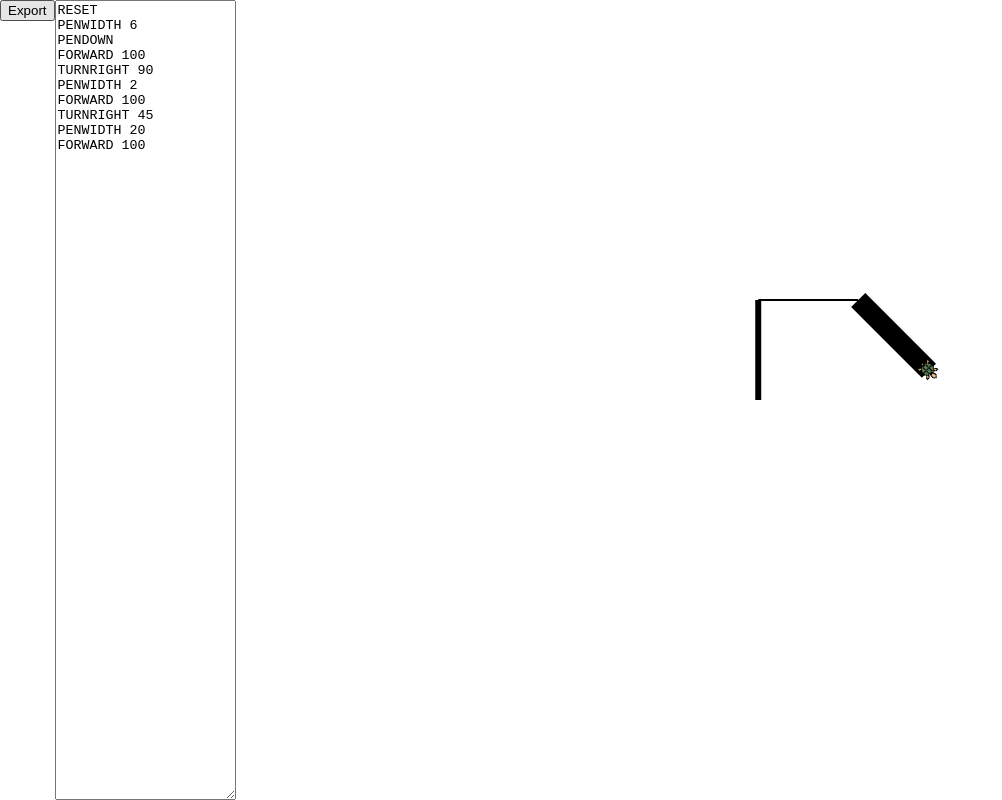
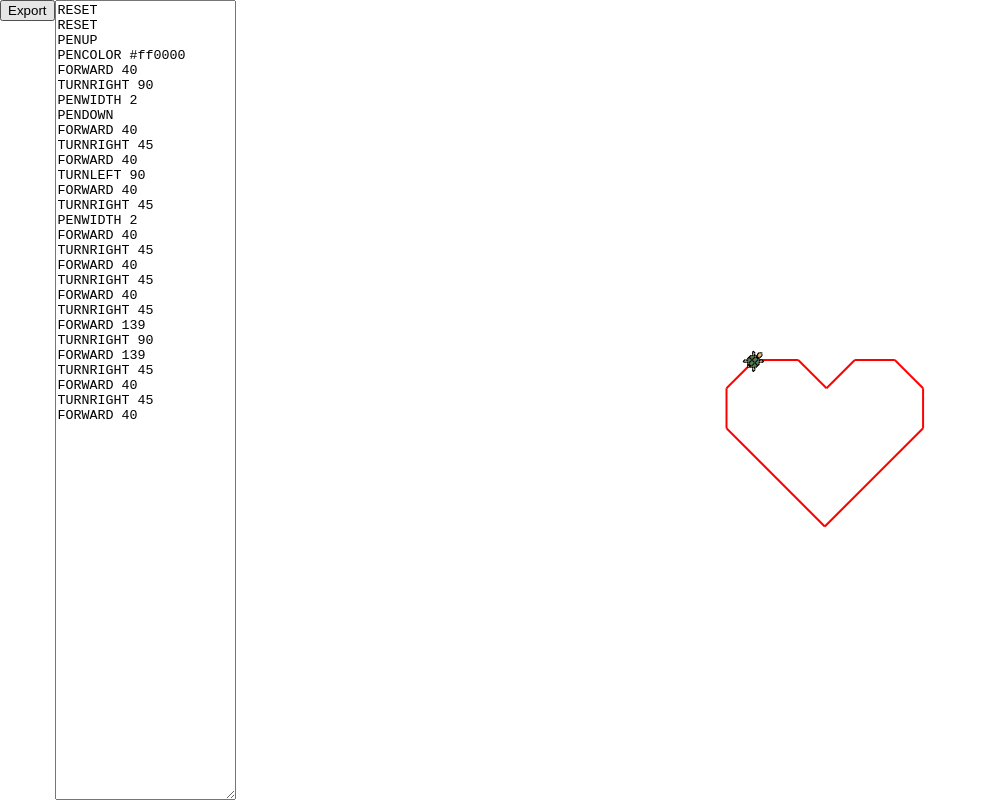
Before and after one commit to rofrol/kturtle-web, an Angular app: page / in a window 1280 px wide. Shown: the whole page, without its empty margins (0-1002 px from the left). Built offline with nearby package versions, Linux system fonts and the light colour scheme.

Commit message:
Cleaning

```diff
--- a/src/app/canvas/canvas.component.html
+++ b/src/app/canvas/canvas.component.html
@@ -2,18 +2,35 @@
   <div><button (click)="onExport()">Export</button></div>
   <textarea id="search-box">
 RESET
-PENWIDTH 6
-PENDOWN
-FORWARD 100
+RESET
+PENUP
+PENCOLOR #ff0000
+FORWARD 40
 TURNRIGHT 90
 PENWIDTH 2
-FORWARD 100
+PENDOWN
+FORWARD 40
 TURNRIGHT 45
-PENWIDTH 20
-FORWARD 100
-
+FORWARD 40
+TURNLEFT 90
+FORWARD 40
+TURNRIGHT 45
+PENWIDTH 2
+FORWARD 40
+TURNRIGHT 45
+FORWARD 40
+TURNRIGHT 45
+FORWARD 40
+TURNRIGHT 45
+FORWARD 139
+TURNRIGHT 90
+FORWARD 139
+TURNRIGHT 45
+FORWARD 40
+TURNRIGHT 45
+FORWARD 40
 </textarea>
   <div id="wrapper">
-    <canvas id="canvasBottom" #canvas></canvas>
+    <canvas id="canvas" #canvas></canvas>
   </div>
 </div>
--- a/src/app/canvas/canvas.component.scss
+++ b/src/app/canvas/canvas.component.scss
@@ -14,8 +14,7 @@ textarea {
   overflow: hidden;
 }
 
-#canvasTop,
-#canvasBottom {
+#canvas {
   position: absolute;
   top: 0;
   left: 0;
```
